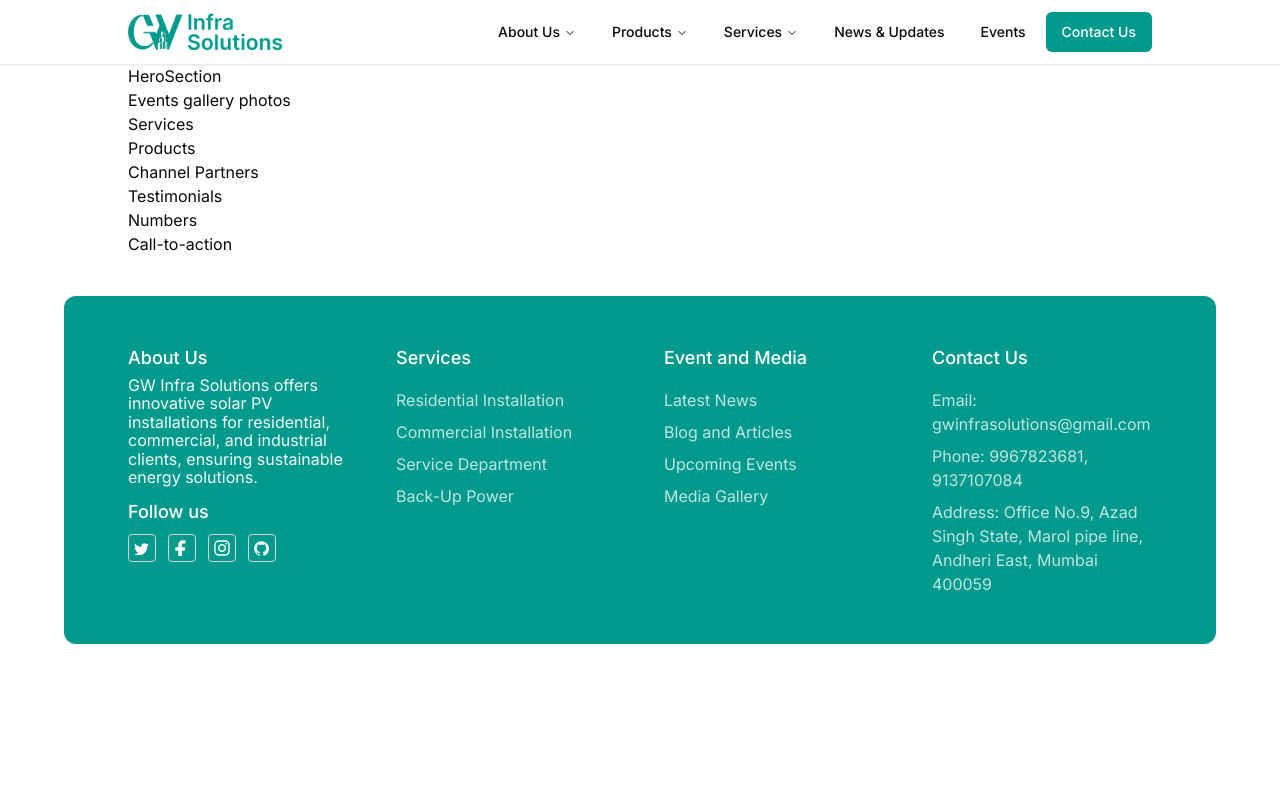
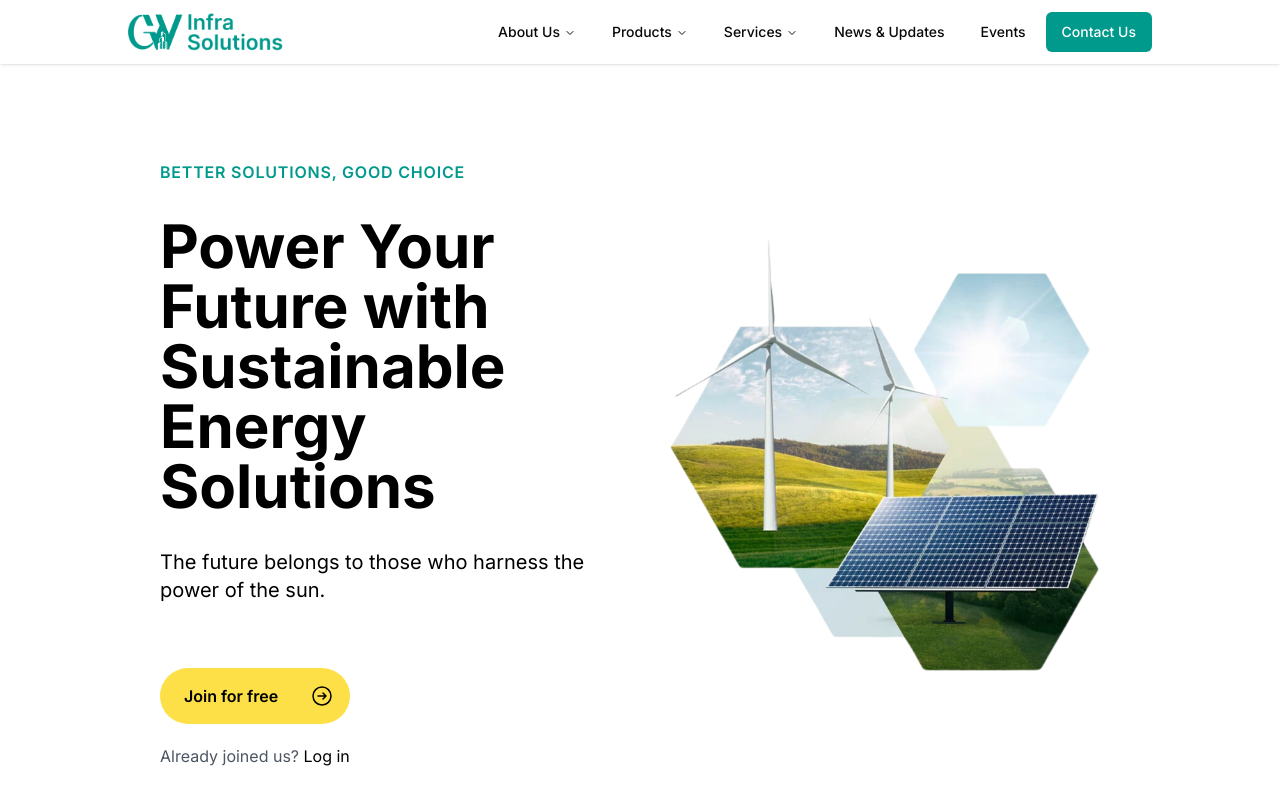
Before and after one commit to ashiii1/EvolTriv, a React (Vite) app in the folder client/: page / in a window 1280 px wide. Shown: the top 800 px of the page. Built offline with nearby package versions, Linux system fonts and the light colour scheme; a web font is replaced by a local one.

Commit message:
added hero section

```diff
--- a/client/src/assets/Assets.js
+++ b/client/src/assets/Assets.js
@@ -1,5 +1,7 @@
 import logo from './Images/gw_logo.png'
+import hero_image from './Images/hero_image.png'
 
 export const images = {
   logo,
+  hero_image,
 }
--- a/client/src/components/homeCompo/Hero.jsx
+++ b/client/src/components/homeCompo/Hero.jsx
@@ -1,9 +1,63 @@
 import React from "react";
+import { images } from "../../assets/Assets";
 
 const Hero = () => {
   return (
     <>
-      <div>HeroSection</div>
+      <div className="bg-white">
+        <section className="bg-white bg-opacity-30 py-10 sm:py-16 lg:py-24">
+          <div className="px-4 mx-auto max-w-7xl sm:px-6 lg:px-8">
+            <div className="grid items-center grid-cols-1 gap-12 lg:grid-cols-2">
+              <div>
+                <p className="text-base font-semibold tracking-wider text-[#009a8d] uppercase">
+                  BETTER SOLUTIONS, GOOD CHOICE
+                </p>
+                <h1 className="mt-4 text-3xl font-bold text-black lg:mt-8 sm:text-5xl xl:text-6xl">
+                  Power Your Future with Sustainable Energy Solutions
+                </h1>
+                <p className="mt-4 text-base text-black lg:mt-8 sm:text-xl">
+                  The future belongs to those who harness the power of the sun.
+                </p>
+
+                <a
+                  href="#"
+                  title=""
+                  className="inline-flex items-center px-6 py-4 mt-8 font-semibold text-black transition-all duration-200 bg-yellow-300 rounded-full lg:mt-16 hover:bg-yellow-400 focus:bg-yellow-400"
+                  role="button">
+                  Join for free
+                  <svg
+                    className="w-6 h-6 ml-8 -mr-2"
+                    xmlns="http://www.w3.org/2000/svg"
+                    fill="none"
+                    viewBox="0 0 24 24"
+                    stroke="currentColor">
+                    <path
+                      strokeLinecap="round"
+                      strokeLinejoin="round"
+                      strokeWidth="1.5"
+                      d="M13 9l3 3m0 0l-3 3m3-3H8m13 0a9 9 0 11-18 0 9 9 0 0118 0z"
+                    />
+                  </svg>
+                </a>
+
+                <p className="mt-5 text-gray-600">
+                  Already joined us?{" "}
+                  <a
+                    href="#"
+                    title=""
+                    className="text-black transition-all duration-200 hover:underline">
+                    Log in
+                  </a>
+                </p>
+              </div>
+
+              <div>
+                <img className="w-full" src={images.hero_image} alt="" />
+              </div>
+            </div>
+          </div>
+        </section>
+      </div>
     </>
   );
 };
```
Also changed, not shown: client/src/assets/Images/hero_image.png (added).
